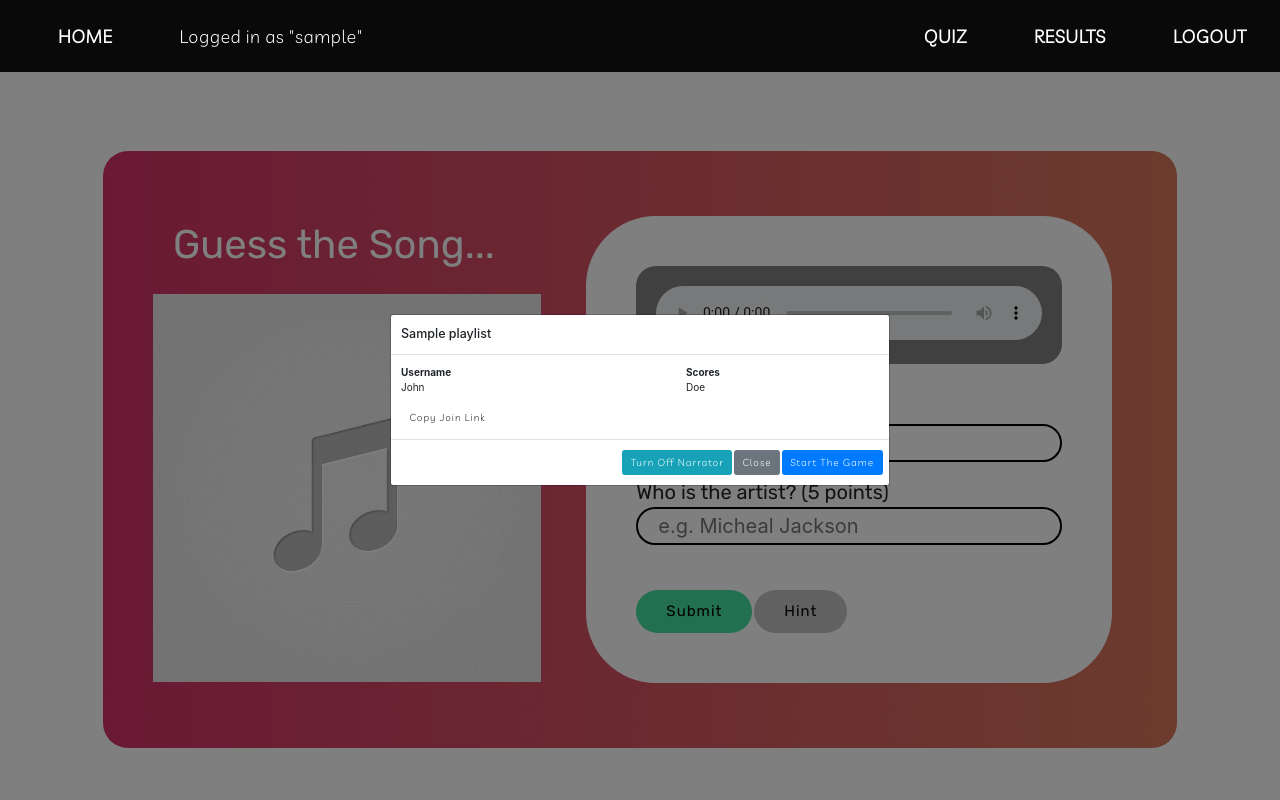
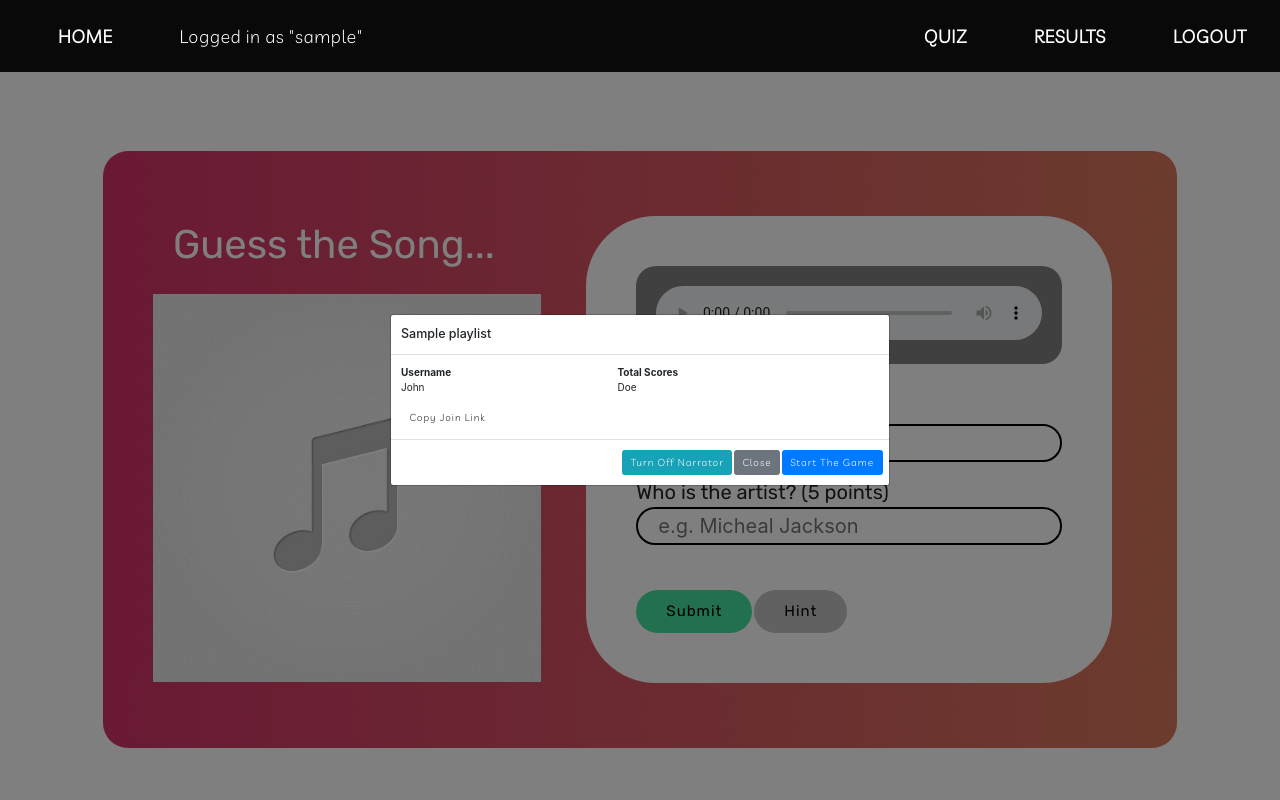
Before and after one commit to Spotimania/Spotimania, a Flask app: page /quiz/1 in a window 1280 px wide. Run offline with Flask 2, Linux system fonts and the light colour scheme; a user stored in the database is signed in; tables that the repository leaves empty hold one stand-in row (values such as "Sample post"); some libraries are stand-ins or nearby versions; some web fonts are replaced.

Commit message:
Scores to Total Scores

```diff
--- a/app/static/javascript/socket.js
+++ b/app/static/javascript/socket.js
@@ -284,7 +284,7 @@ const updateScoreBoard = () => {
 	const scoreboard = document.querySelector('#scoreboard');
 	const header = `<tr>
 						<th>Username</th>
-						<th>Scores</th>
+						<th>Total Scores</th>
 					</tr>`;
 	const users = JSON.parse(sessionStorage.getItem('users'));
 	let userString = users
--- a/app/templates/quiz.html
+++ b/app/templates/quiz.html
@@ -20,7 +20,7 @@
 				<table style="width: 100%;" id="scoreboard">
 					<tr>
 						<th>Username</th>
-						<th>Scores</th>
+						<th>Total Scores</th>
 					</tr>
 					<tr>
 						<td>John</td>
```
